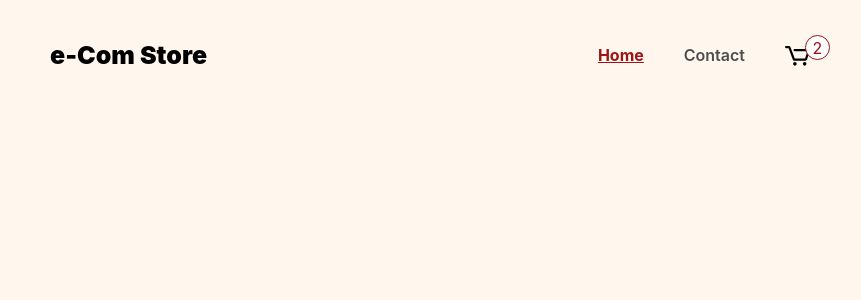
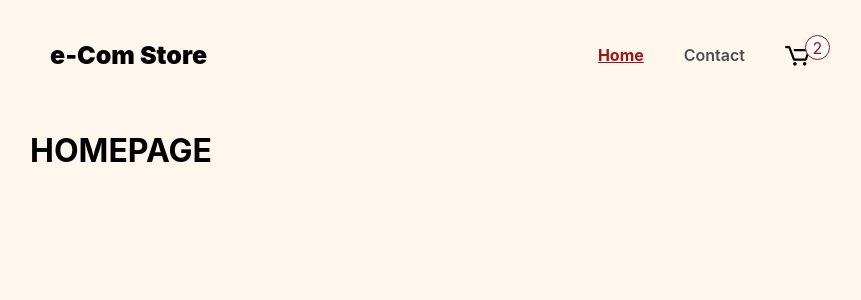
Before and after one commit to anasommer/fed-frameworks-ca, a React (Vite) app: page / in a window 1280 px wide. Shown: the top 300 px of the page, without its empty margins (210-1071 px from the left). Built offline with nearby package versions, Linux system fonts and the light colour scheme.

Commit message:
added basic routes

```diff
--- a/src/App.jsx
+++ b/src/App.jsx
@@ -1,9 +1,19 @@
-import Header from './components/Header';
+import { Route, Routes } from 'react-router-dom';
+import Home from './components/Home';
+import ContactPage from './pages/ContactPage';
+import Layout from './components/Layout';
+import CheckOutPage from './pages/CheckoutPage';
 
 function App() {
   return (
     <>
-      <Header />
+      <Layout />
+
+      <Routes>
+        <Route index element={<Home />} />
+        <Route path='contact' element={<ContactPage />} />
+        <Route path='cart' element={<CheckOutPage />} />
+      </Routes>
     </>
   );
 }
--- /dev/null
+++ b/src/components/Home.jsx
@@ -0,0 +1,3 @@
+export default function Home() {
+  return <h1>HOMEPAGE</h1>;
+}
--- a/src/components/Layout.jsx
+++ b/src/components/Layout.jsx
@@ -0,0 +1,9 @@
+import Header from './Header';
+
+export default function Layout() {
+  return (
+    <>
+      <Header />
+    </>
+  );
+}
--- a/src/pages/CheckoutPage.jsx
+++ b/src/pages/CheckoutPage.jsx
@@ -0,0 +1,3 @@
+export default function CheckOutPage() {
+  return <h2>Checkout page</h2>;
+}
--- a/src/pages/ContactPage.jsx
+++ b/src/pages/ContactPage.jsx
@@ -0,0 +1,3 @@
+export default function ContactPage() {
+  return <h2>Contact page</h2>;
+}
```
